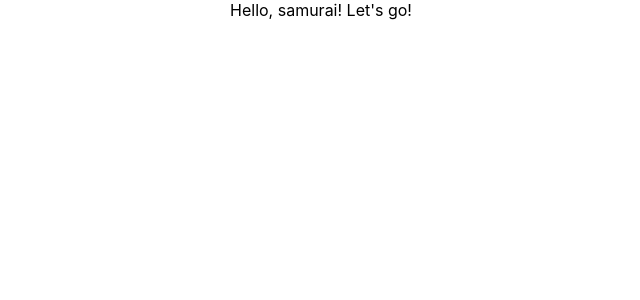
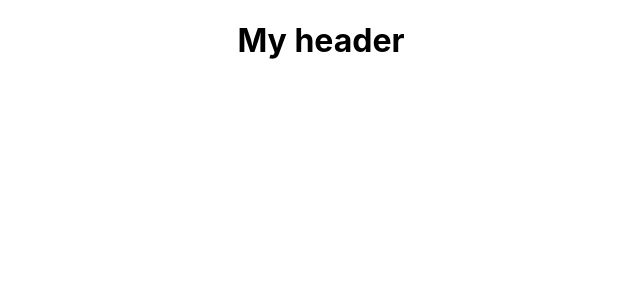
Before and after one commit to webaldar/samurai-way, a React (Create React App) app: page / in a window 1280 px wide. Shown: the top 300 px of the page, without its empty margins (319-959 px from the left). Built offline with nearby package versions, Linux system fonts and the light colour scheme.

Commit message:
added Header

```diff
--- a/src/App.tsx
+++ b/src/App.tsx
@@ -2,11 +2,18 @@ import React from 'react';
 import './App.css';
 
 function App() {
-  return (
-    <div className="App">
-     Hello, samurai! Let's go!
-    </div>
-  );
+    return (
+        <div className="App">
+            <Header/>
+        </div>
+    );
+}
+
+export const Header = () => {
+    return (
+        <div>
+            <h1>My header</h1>
+        </div>)
 }
 
 export default App;
```
